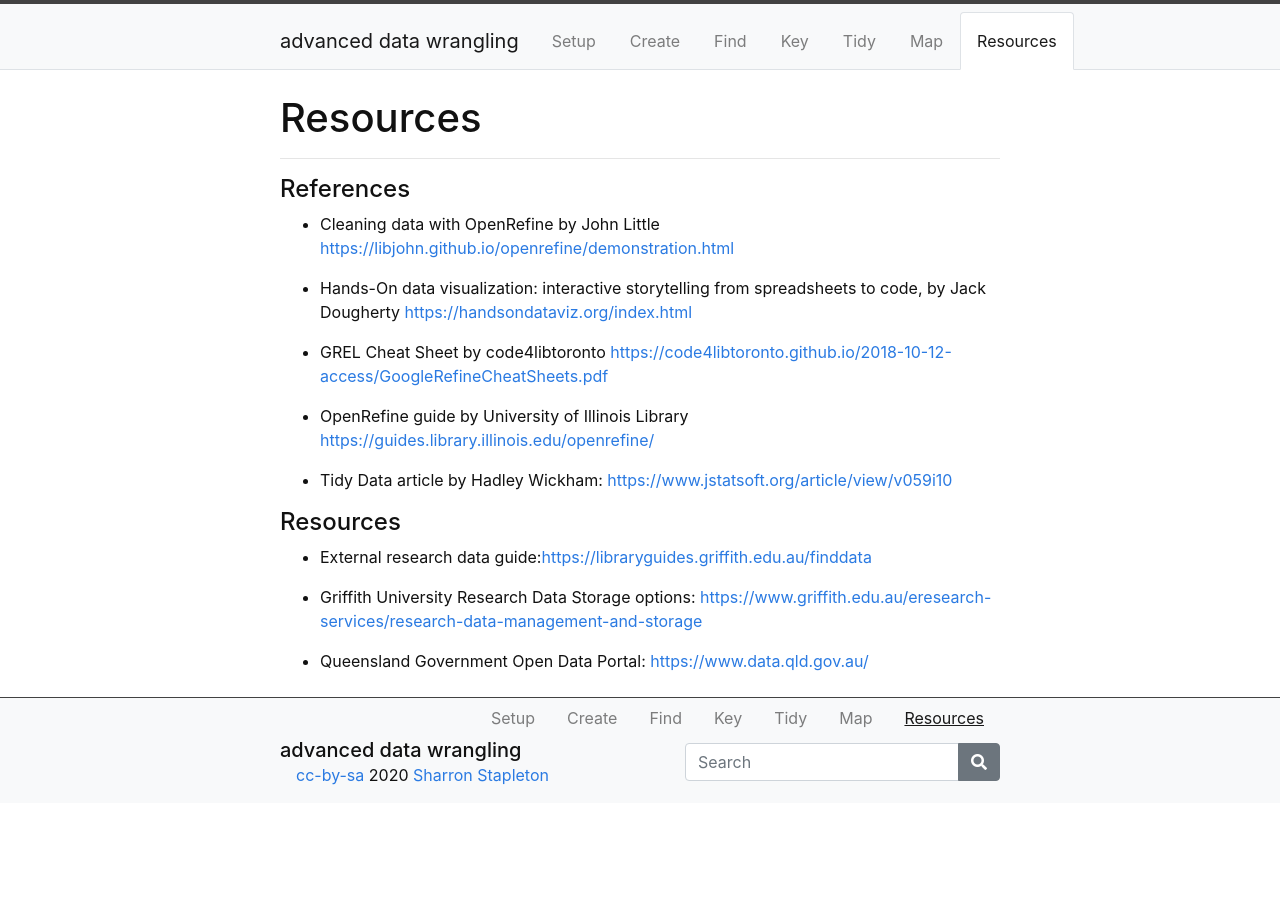
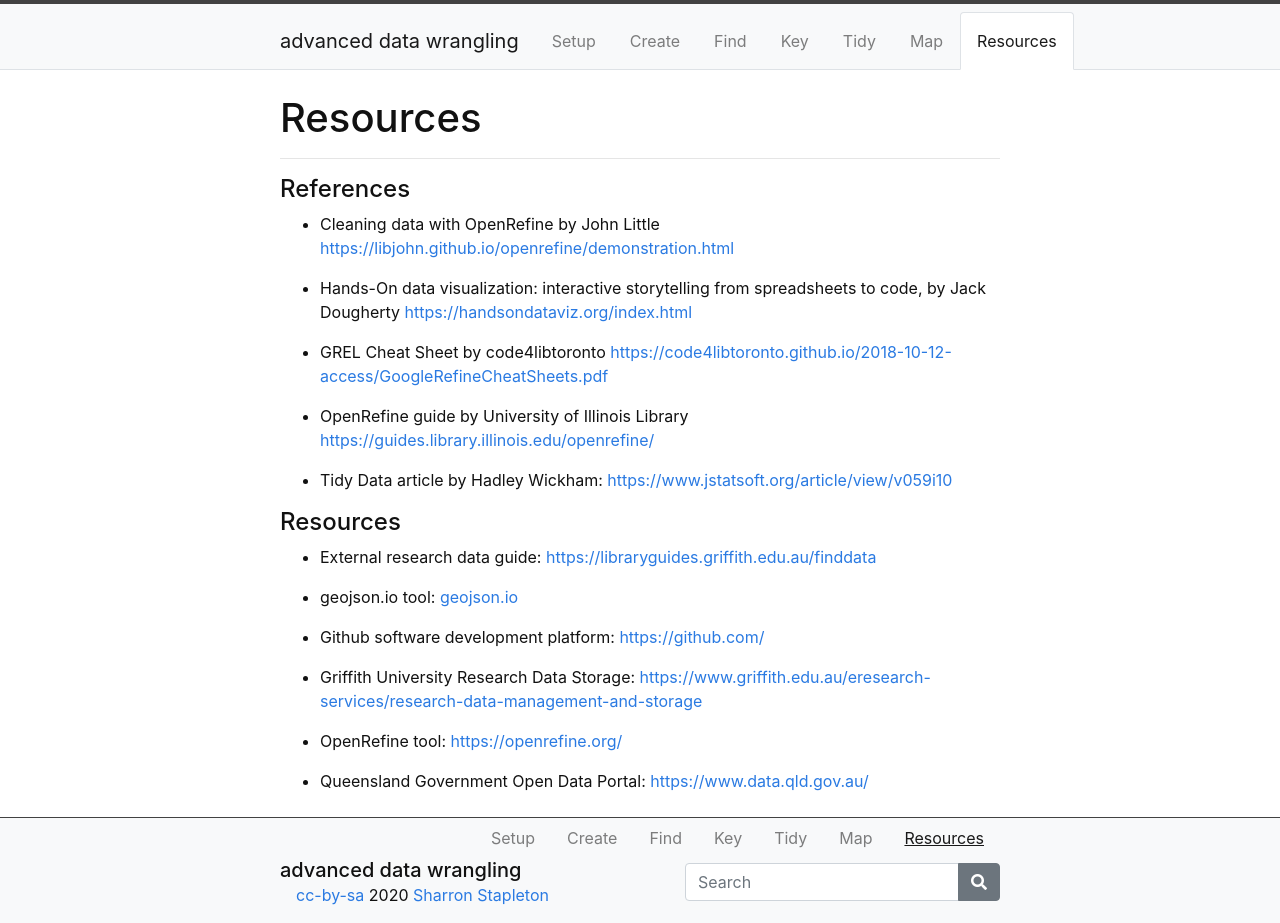
Before and after one commit to GULibrarySandbox/advanced-data-wrangle-old, a Jekyll site: the page built from content/7-lesson.md, in a window 1280 px wide. Built offline with Jekyll 4.4.1, drawn with Linux system fonts in a browser that asks for light colours; before the commit the page ends 900 px from its top, so only the background shows below that.

Commit message:
Update 7-lesson.md

```diff
--- a/content/7-lesson.md
+++ b/content/7-lesson.md
@@ -19,8 +19,14 @@ nav: true
 
 #### Resources
 
-- External research data guide:[https://libraryguides.griffith.edu.au/finddata](https://libraryguides.griffith.edu.au/finddata)
+- External research data guide: [https://libraryguides.griffith.edu.au/finddata](https://libraryguides.griffith.edu.au/finddata)
 
-- Griffith University Research Data Storage options: [https://www.griffith.edu.au/eresearch-services/research-data-management-and-storage](https://www.griffith.edu.au/eresearch-services/research-data-management-and-storage)
+- geojson.io tool: [geojson.io](geojson.io)
+
+- Github software development platform: [https://github.com/](https://github.com/)
+
+- Griffith University Research Data Storage: [https://www.griffith.edu.au/eresearch-services/research-data-management-and-storage](https://www.griffith.edu.au/eresearch-services/research-data-management-and-storage)
+
+- OpenRefine tool: [https://openrefine.org/](https://openrefine.org/)
 
 - Queensland Government Open Data Portal: [https://www.data.qld.gov.au/](https://www.data.qld.gov.au/)
```
